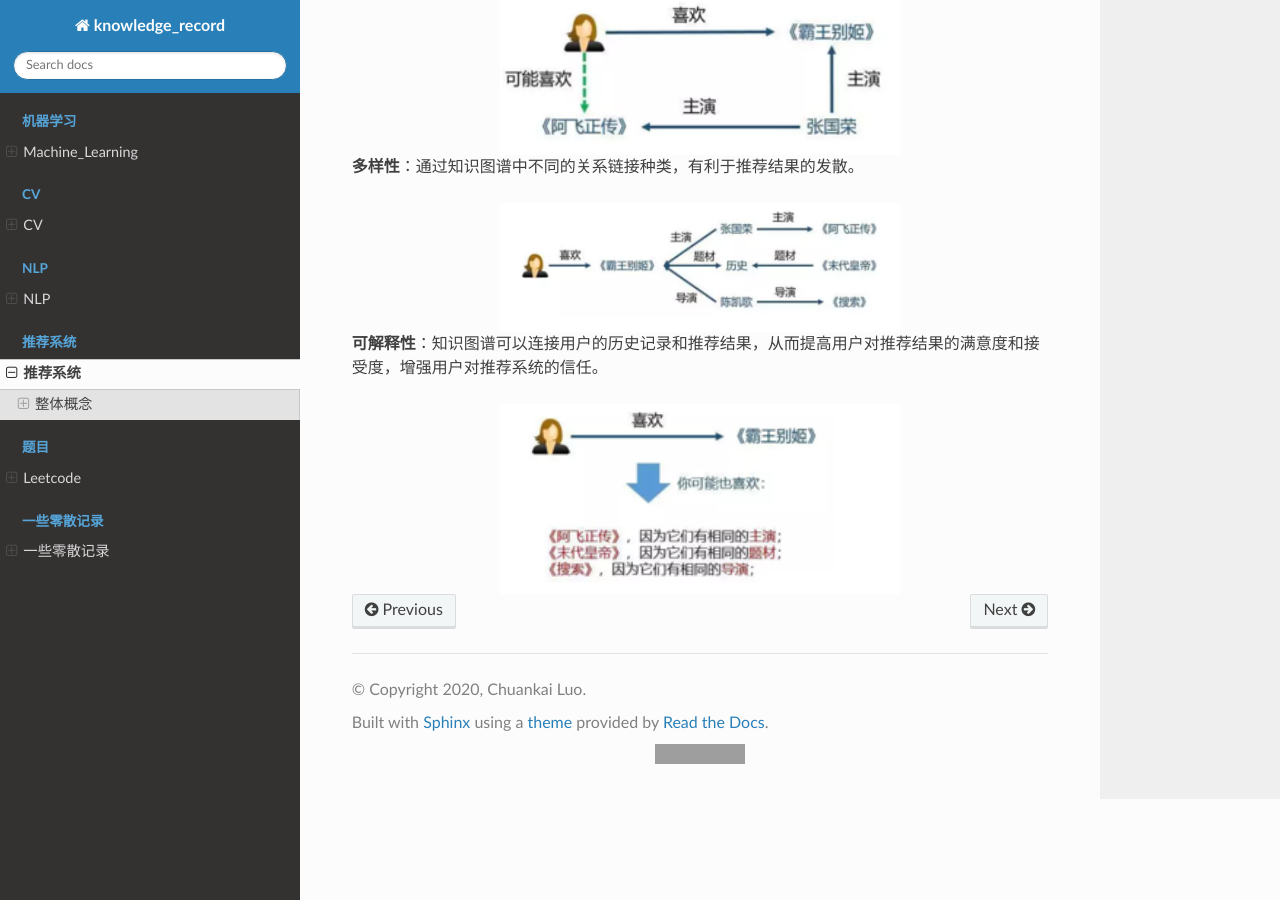
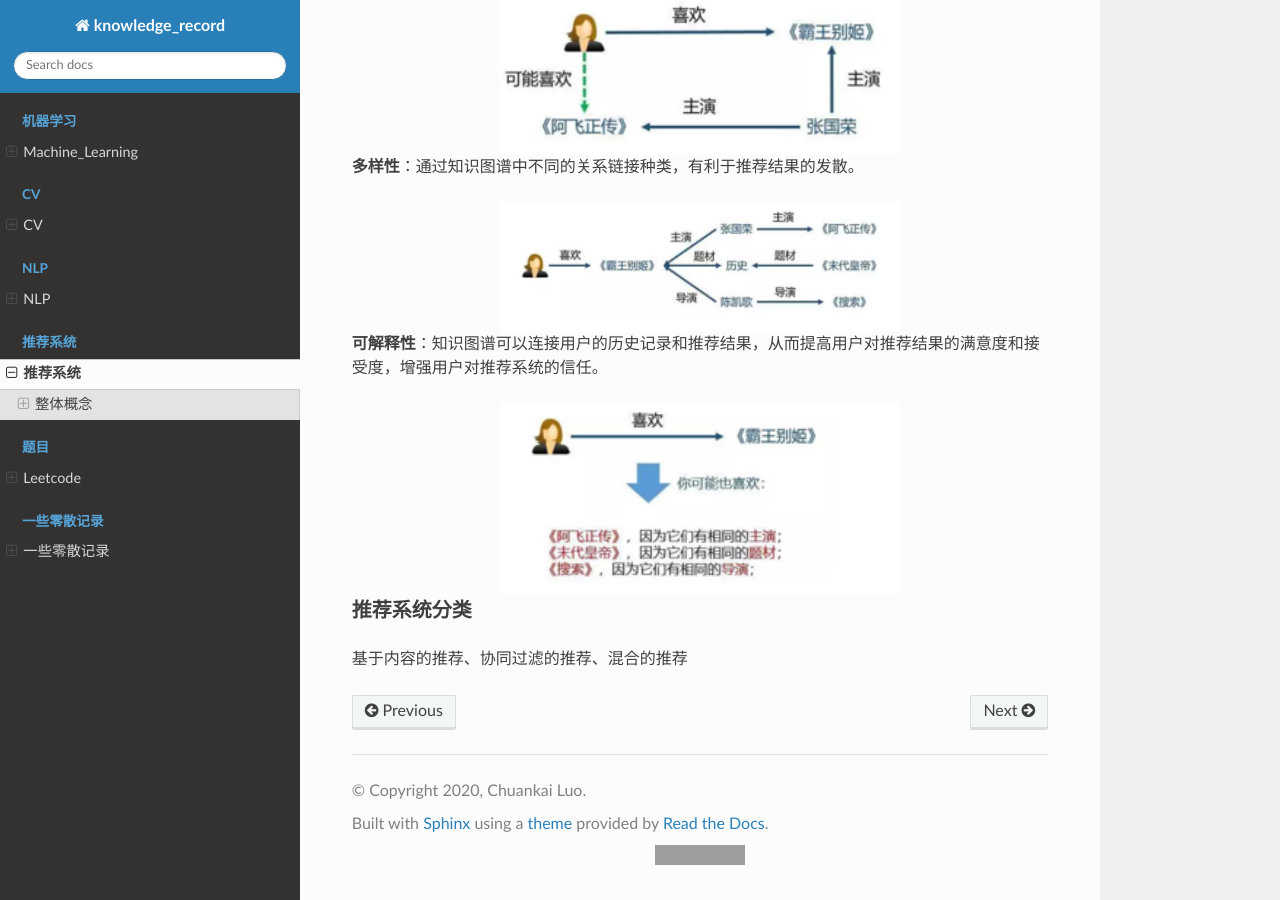
Before and after one commit to luochuankai-JHU/knowledge_record, a Sphinx documentation site: the page built from docs/recommend/recommend.rst, in a window 1280 px wide and 900 px high, scrolled down 1684 px. Built offline with Sphinx 7.4.7 and the Read the Docs theme 2.0.0, drawn with Linux system fonts in a browser that asks for light colours; grey boxes are pictures that could not be loaded.

Commit message:
recommend

```diff
--- a/docs/recommend/recommend.rst
+++ b/docs/recommend/recommend.rst
@@ -78,3 +78,8 @@
 .. image:: ../../_static/recommend/re_expl.png
 	:align: center
 	:width: 400
+
+
+推荐系统分类
+--------------------------------------------------------
+基于内容的推荐、协同过滤的推荐、混合的推荐
```
